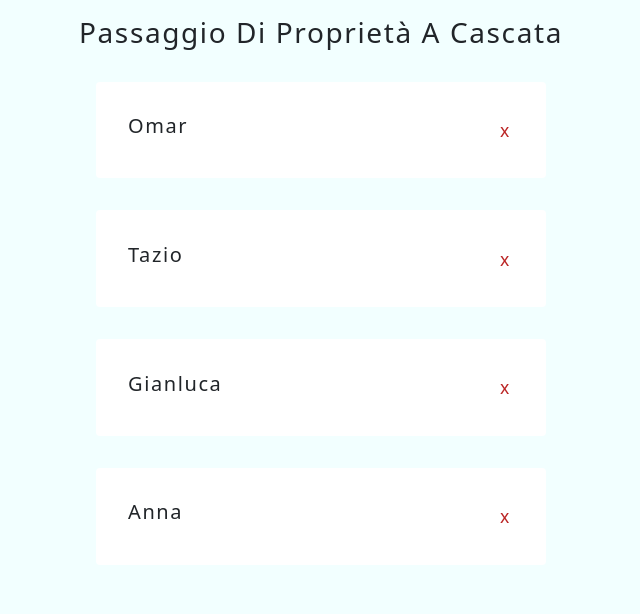
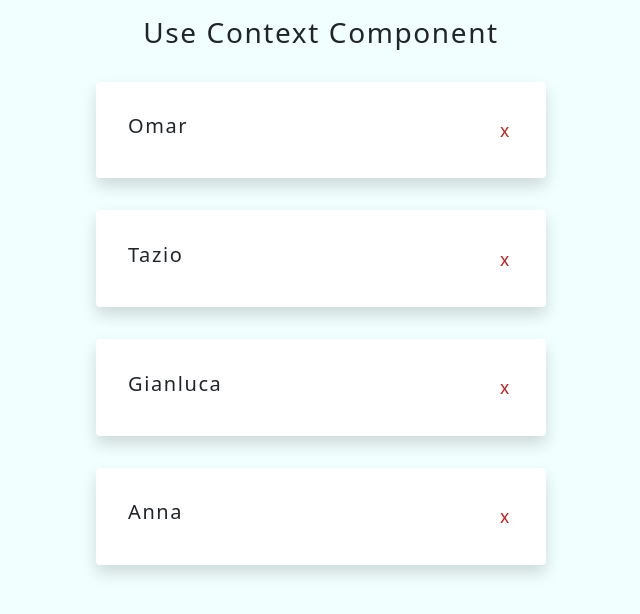
Before and after one commit to omar96developer/React-Hooks-master, a React (Create React App) app: page / in a window 1280 px wide. Shown: the top 614 px of the page, without its empty margins (319-959 px from the left). Built offline with nearby package versions, Linux system fonts and the light colour scheme.

Commit message:
useContext

```diff
--- a/src/App.js
+++ b/src/App.js
@@ -1,4 +1,4 @@
-import Inizio from "./lezioni/7-prop-drilling/inizio/prop-drilling"
+import Inizio from "./lezioni/8-useContext/inizio/context"
 function App() {
   return (
     <div className="App">
--- a/src/lezioni/8-useContext/inizio/context.js
+++ b/src/lezioni/8-useContext/inizio/context.js
@@ -1,31 +1,39 @@
-import React, { useState } from "react";
+import React, { useState, useContext } from "react";
 import { data } from "../../../data";
 
+const AppContext = React.createContext();
+
 const MainComponent = () => {
+
   const [people, setPeople] = useState(data);
 
   const removePeople = (id) => setPeople(people.filter((el) => el.id !== id));
   return (
-    <div>
-      <h3>Passaggio di Proprietà a cascata </h3>
-      <Elenco people={people} removePeople={removePeople} />
-    </div>
+    <AppContext.Provider value={{ people, removePeople }}>
+      <div>
+        <h3> Use Context Component </h3>
+        <Elenco />
+      </div>
+    </AppContext.Provider>
   );
 };
 
-const Elenco = ({ people, removePeople }) => {
+const Elenco = () => {
+  const info = useContext(AppContext);
+  console.log(info);
   return (
     <div>
-      {people.map((el, index) => {
-        return <Persona key={index} {...el} removePeople={removePeople} />;
+      {info.people.map((el, index) => {
+        return <Persona key={index} {...el} />;
       })}
     </div>
   );
 };
 
-const Persona = ({ id, name, removePeople }) => {
+const Persona = ({ id, name }) => {
+  const { removePeople } = useContext(AppContext);
   return (
-    <div className="item">
+    <div className="item shadow">
       <h5> {name} </h5>
       <button className="button delete-button" onClick={() => removePeople(id)}>
         {" "}
```
